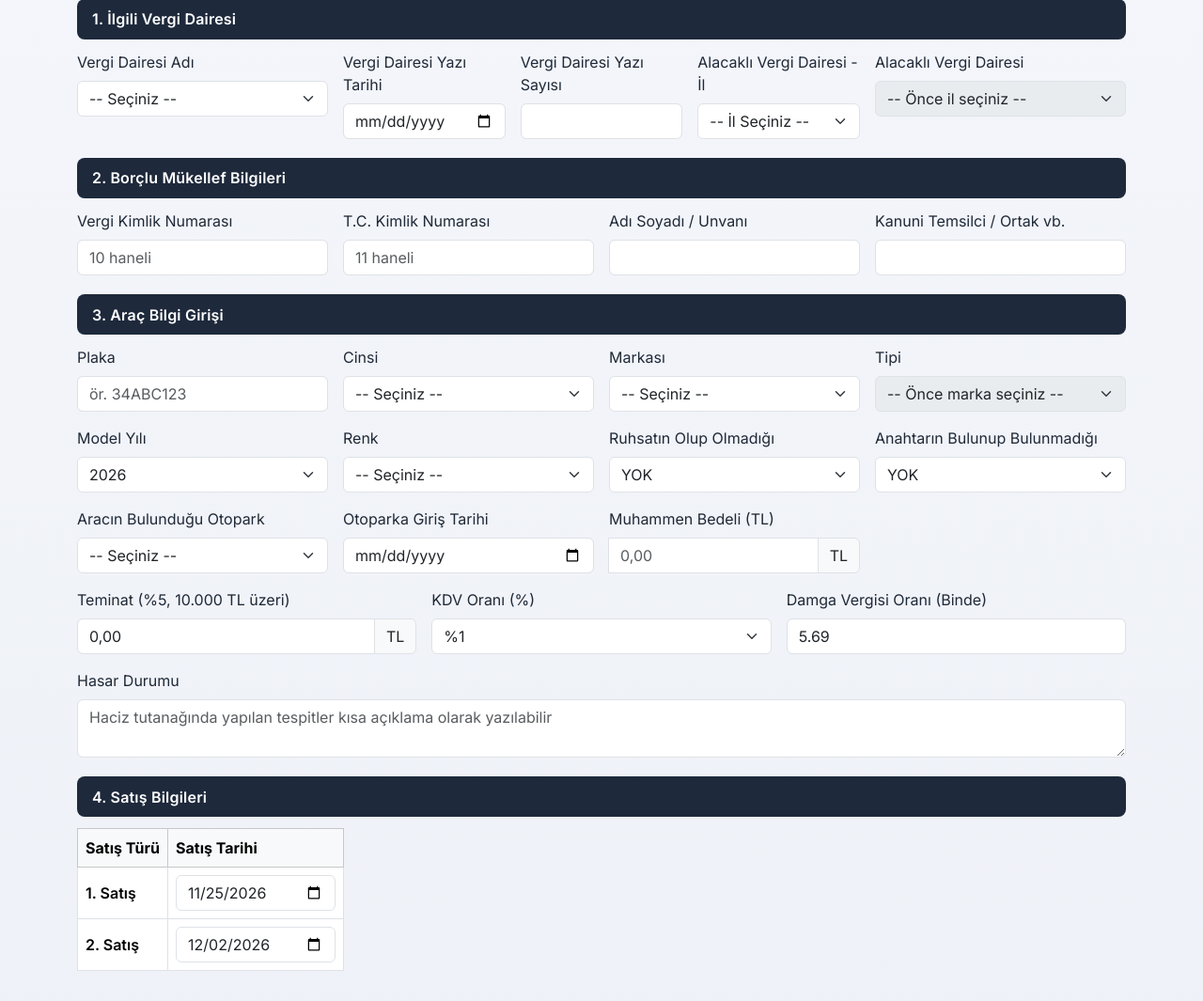
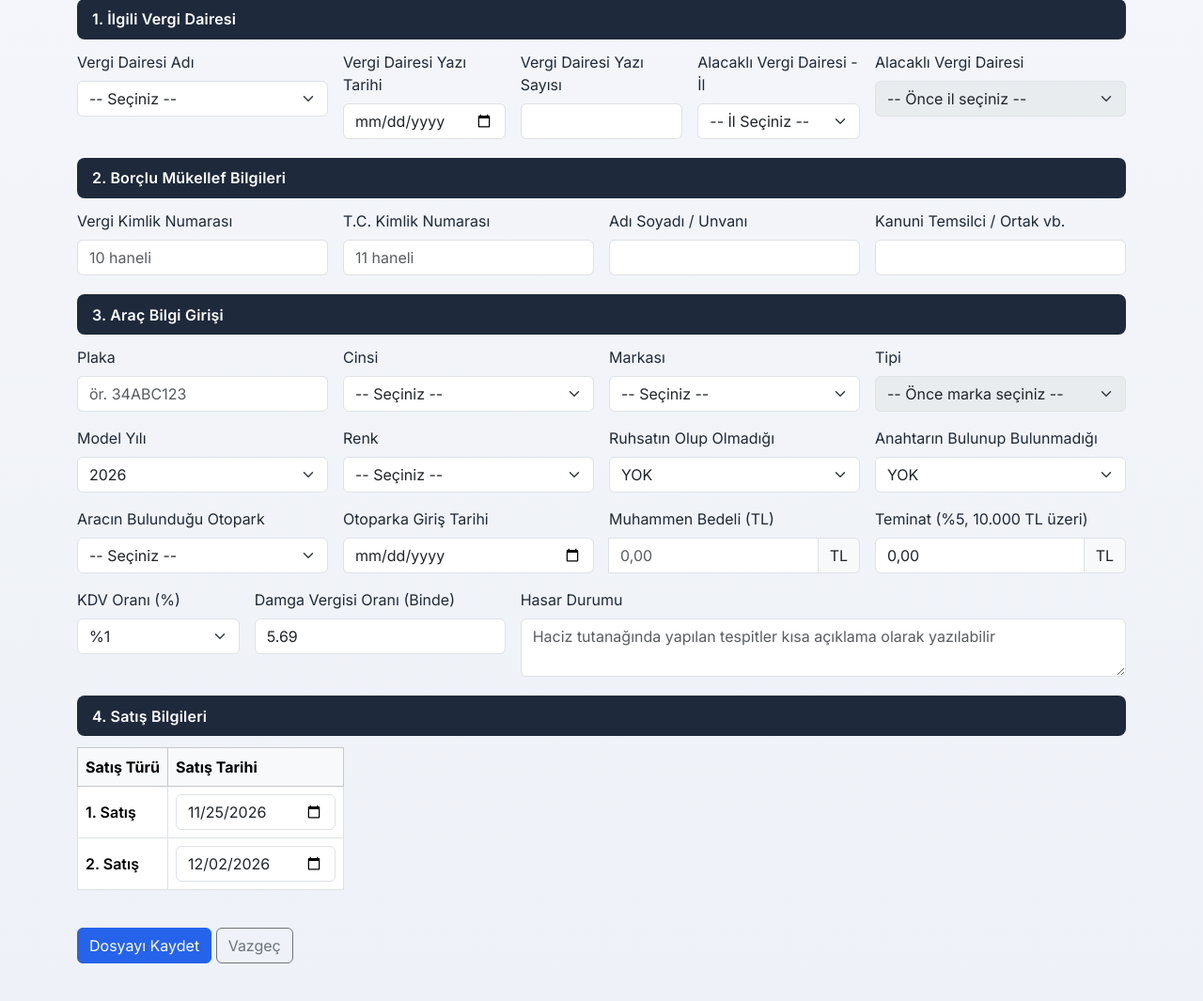
Before and after one commit to gokhankilic06/GitHubTest, an ASP.NET Core app: page /Dosya/Create in a window 1280 px wide. Shown: the part 167-1232 px from the top of the page at 94% size. Run offline with ASP.NET Core 8, Linux system fonts and the light colour scheme; the project's own start-up code is not run, and a stand-in starts its controllers and pages; some libraries are stand-ins or nearby versions.

Commit message:
Kayıt İşlemleri ekranındaki Teminat/KDV/Damga Vergisi/Hasar Durumu sütun genişliklerini ayarla
Teminat 3, KDV Oranı 2, Damga Vergisi Oranı 3, Hasar Durumu 7 sütun
genişliğinde (col-md); Dosya Düzenle ekranı tutarlılık için aynı
şekilde güncellendi.

Co-Authored-By: Claude Sonnet 5 <noreply@anthropic.com>
Claude-Session: https://claude.ai/code/session_01CHkmVnLeG69vXfbLW8G5pa

```diff
--- a/AracSatisSistemi/Views/Dosya/Create.cshtml
+++ b/AracSatisSistemi/Views/Dosya/Create.cshtml
@@ -181,14 +181,14 @@
                 <span class="input-group-text">TL</span>
             </div>
         </div>
-        <div class="col-md-4">
+        <div class="col-md-3">
             <label class="form-label">Teminat (%5, 10.000 TL üzeri)</label>
             <div class="input-group">
                 <input class="form-control" id="teminatOnizleme" readonly />
                 <span class="input-group-text">TL</span>
             </div>
         </div>
-        <div class="col-md-4">
+        <div class="col-md-2">
             <label class="form-label" asp-for="KdvOrani"></label>
             <select class="form-select" asp-for="KdvOrani">
                 <option value="1">%1</option>
@@ -196,11 +196,11 @@
                 <option value="20">%20</option>
             </select>
         </div>
-        <div class="col-md-4">
+        <div class="col-md-3">
             <label class="form-label" asp-for="DamgaVergisiOrani"></label>
             <input class="form-control" asp-for="DamgaVergisiOrani" type="number" step="0.01" min="0" id="damgaVergisiOrani" />
         </div>
-        <div class="col-md-12">
+        <div class="col-md-7">
             <label class="form-label" asp-for="HasarDurumu"></label>
             <textarea class="form-control" asp-for="HasarDurumu" rows="2" placeholder="Haciz tutanağında yapılan tespitler kısa açıklama olarak yazılabilir"></textarea>
         </div>
```
Also changed, not shown: AracSatisSistemi/Views/Dosya/Edit.cshtml (+4 -4 lines).
